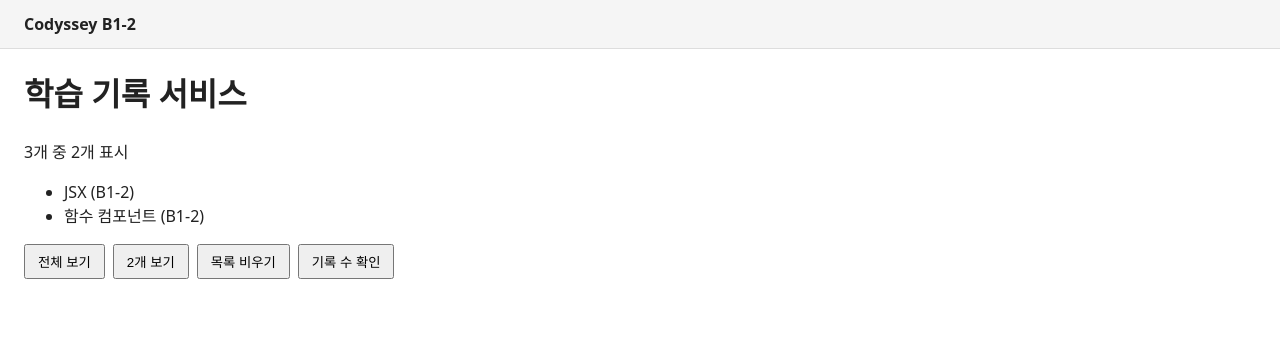
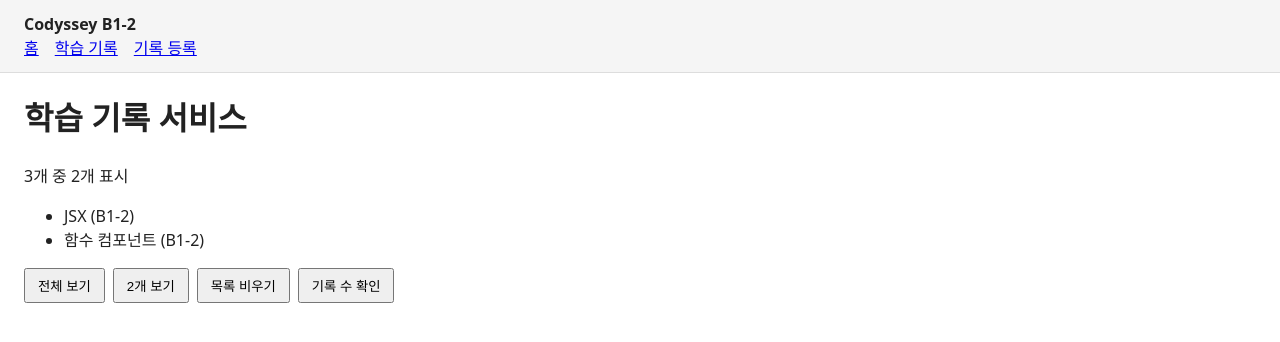
Before and after one commit to GimZiHo/codyssey_B1-2, a React (Vite) app: page / in a window 1280 px wide. Shown: the top 342 px of the page. Built offline with nearby package versions, Linux system fonts and the light colour scheme.

Commit message:
feat: 공통 헤더 내비게이션 링크 추가

```diff
--- a/src/components/SiteHeader.jsx
+++ b/src/components/SiteHeader.jsx
@@ -1,8 +1,16 @@
+import { Link } from 'react-router';
+
 // 공통 헤더: 모든 페이지 위에 같은 서비스 이름을 둔다. 페이지 제목 h1은 페이지가 맡으므로 여기서는 쓰지 않는다.
+// Link: <a href>를 그리되, 클릭 시 문서를 다시 받지 않고 주소만 바꿔 Routes가 페이지를 다시 고르게 한다.
 export default function SiteHeader() {
   return (
     <header>
       <p>Codyssey B1-2</p>
+      <nav>
+        <Link to="/">홈</Link>
+        <Link to="/records">학습 기록</Link>
+        <Link to="/records/new">기록 등록</Link>
+      </nav>
     </header>
   );
 }
--- a/src/styles/global.css
+++ b/src/styles/global.css
@@ -17,6 +17,10 @@ header p {
   font-weight: bold;
 }
 
+header nav a {
+  margin-right: 16px;
+}
+
 main {
   max-width: 720px;
   padding: 0 24px 24px;
```
Also changed, not shown: 4 other files (tests, documents, lock files or other folders).
